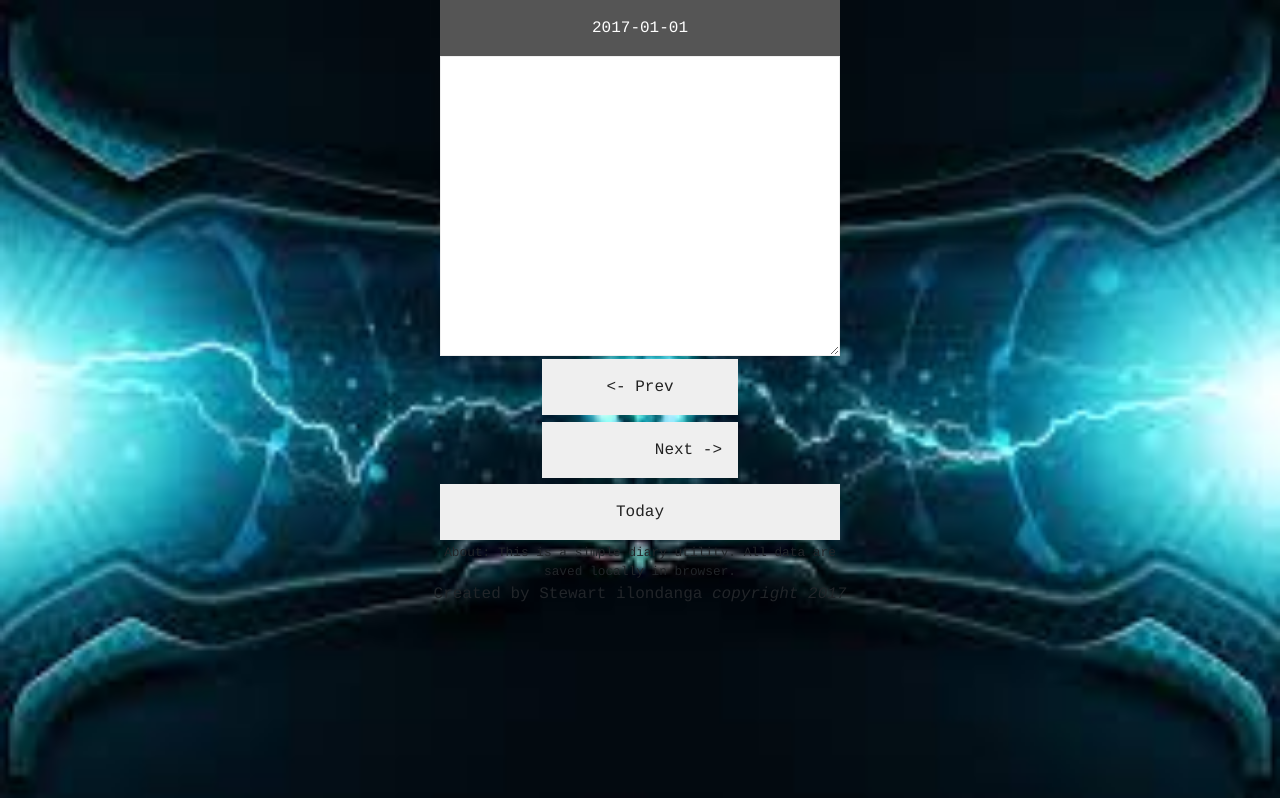
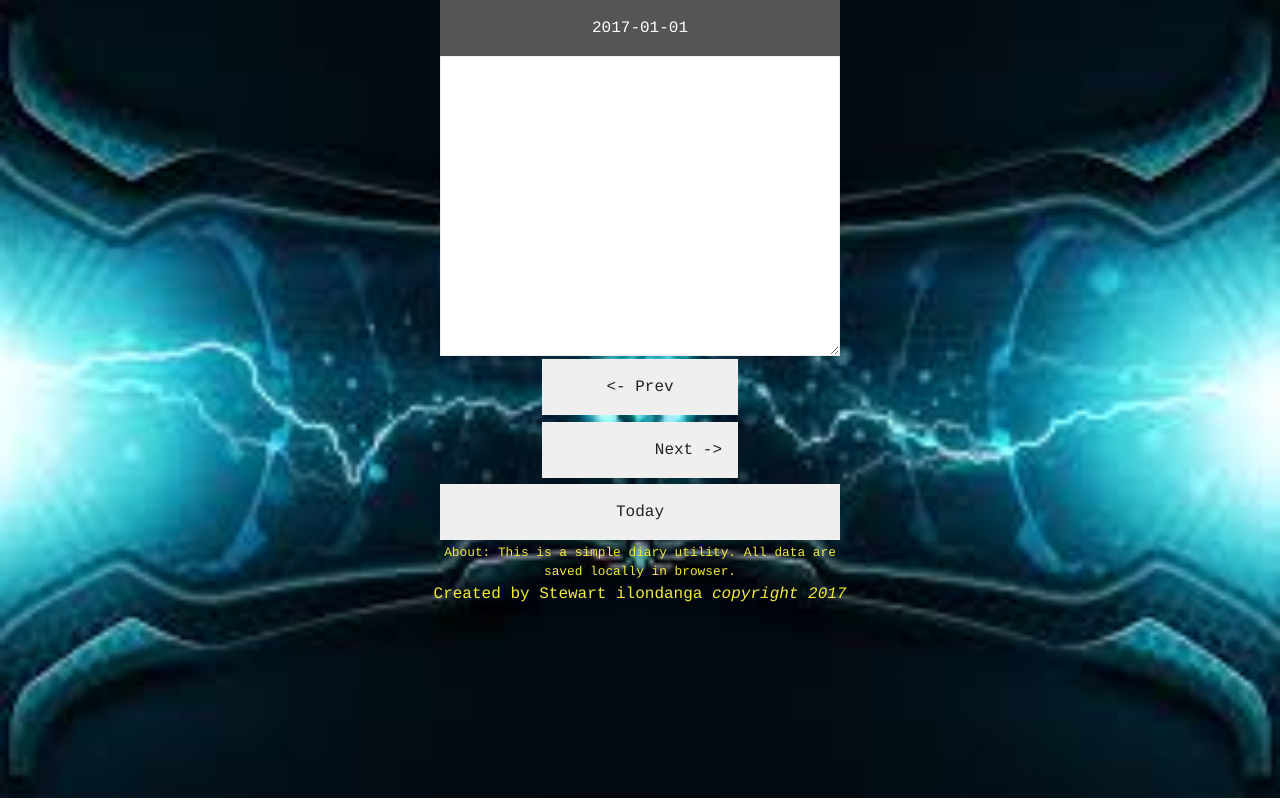
Before and after one commit to stewilondanga/My-first-webpage, a plain HTML site: page index.html in a window 1280 px wide. Drawn offline with nearby package versions, Linux system fonts and the light colour scheme; a script that the page names is missing.

Commit message:
add css/styles.css

```diff
--- a/css/styles.css
+++ b/css/styles.css
@@ -8,6 +8,7 @@ body {
   background-image:url("../images/image.jpeg");
   background-repeat: no-repeat;
   background-size: 100%;
+  color: #F3EA39;
 }
 
 * {box-sizing: border-box}
```
